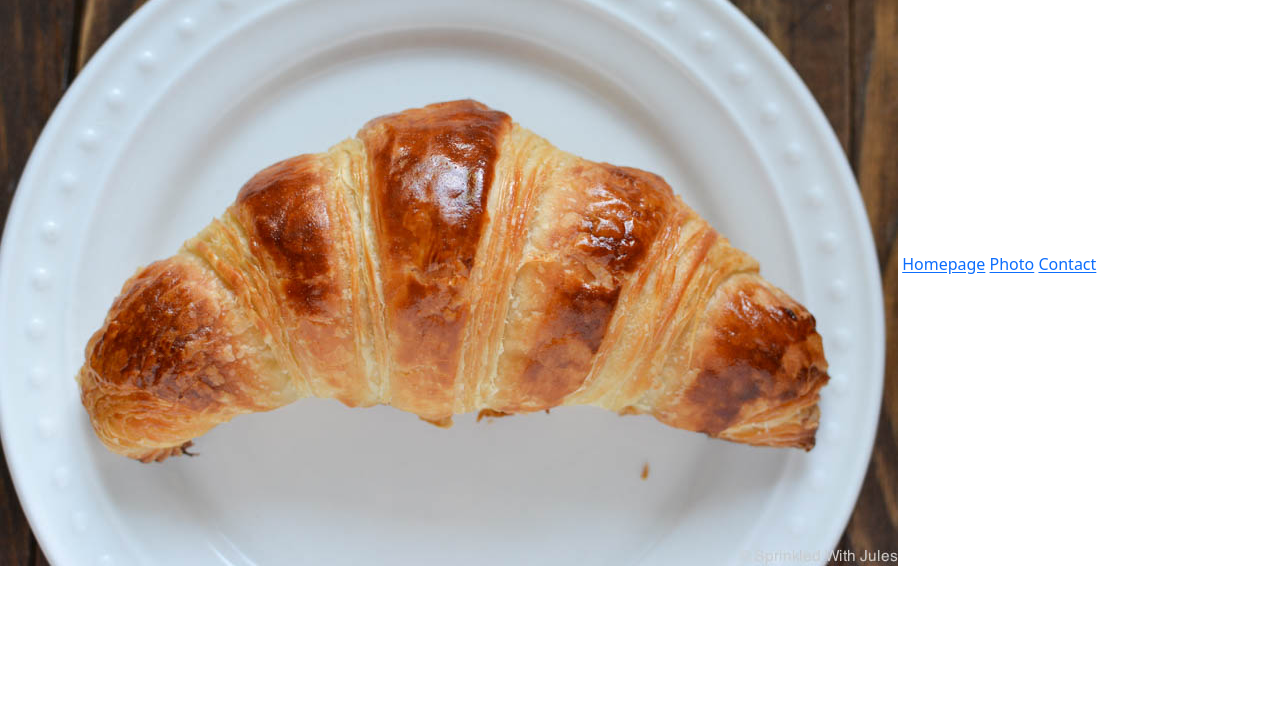
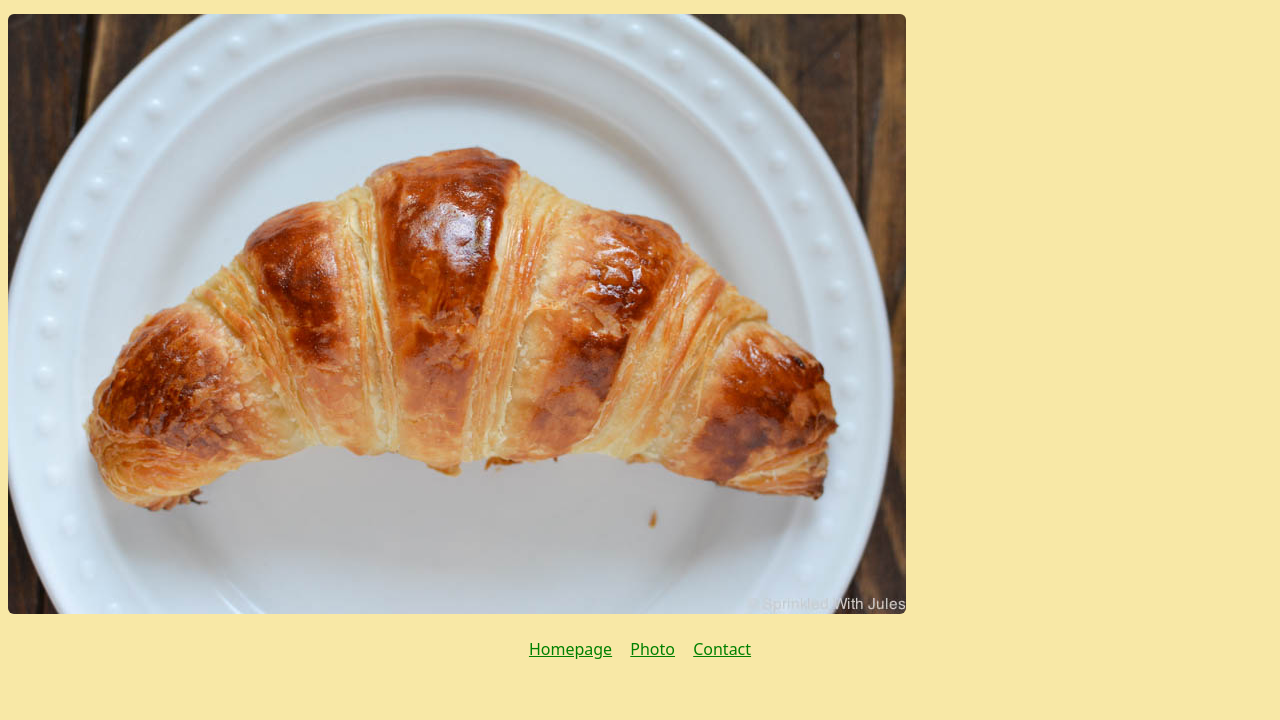
Before and after one commit to Boniswah/Croissant, a plain HTML site: page photo.html in a window 1280 px wide. Shown: the part 80-800 px from the top of the page. Drawn offline with nearby package versions, Linux system fonts and the light colour scheme.

Commit message:
css
added  back ground color and positioning of text element.

```diff
--- /dev/null
+++ b/css/style.css
@@ -0,0 +1,19 @@
+body{
+    background-color: rgb(248, 232, 166);
+}
+
+img {
+    max-width: 100%;
+    height: auto;
+
+}
+
+footer{
+    text-align: center;
+    margin-top: 15px;
+}
+
+a{
+    color: green;
+    padding: 7px;
+}
--- a/photo.html
+++ b/photo.html
@@ -11,15 +11,23 @@
         integrity="sha384-geWF76RCwLtnZ8qwWowPQNguL3RmwHVBC9FhGdlKrxdiJJigb/j/68SIy3Te4Bkz"
         crossorigin="anonymous"></script>
 
+            <link rel="stylesheet" href="/css/style.css">
+
     <title>A picture of a 🥐Croissant </title>
 </head>
 
 <body>
-    <h2>A picture of a 🥐croissant</h1>
-        <img src="/src/media/croissant.jpg" alt="Picture of a perfect croissant">
-        <a href="/">Homepage</a>
-        <a href="/photo.html">Photo</a>
-        <a href="/contact.html">Contact</a>
+    <h2 class="text-center  m-4">🥐 A picture of a croissant</h1>
+       <div class="p-2">
+        <img src="/src/media/croissant.jpg" class="img-fluid rounded" alt="Picture of a perfect croissant">
+       </div>
+
+       <footer>
+    <a href="/">Homepage</a>
+    <a href="/photo.html">Photo</a>
+    <a href="/contact.html">Contact</a>
+</footer>
+
 </body>
 
 </html>
```
Also changed, not shown: contact.html (+4 -3 lines), index.html (+11 -3 lines).
